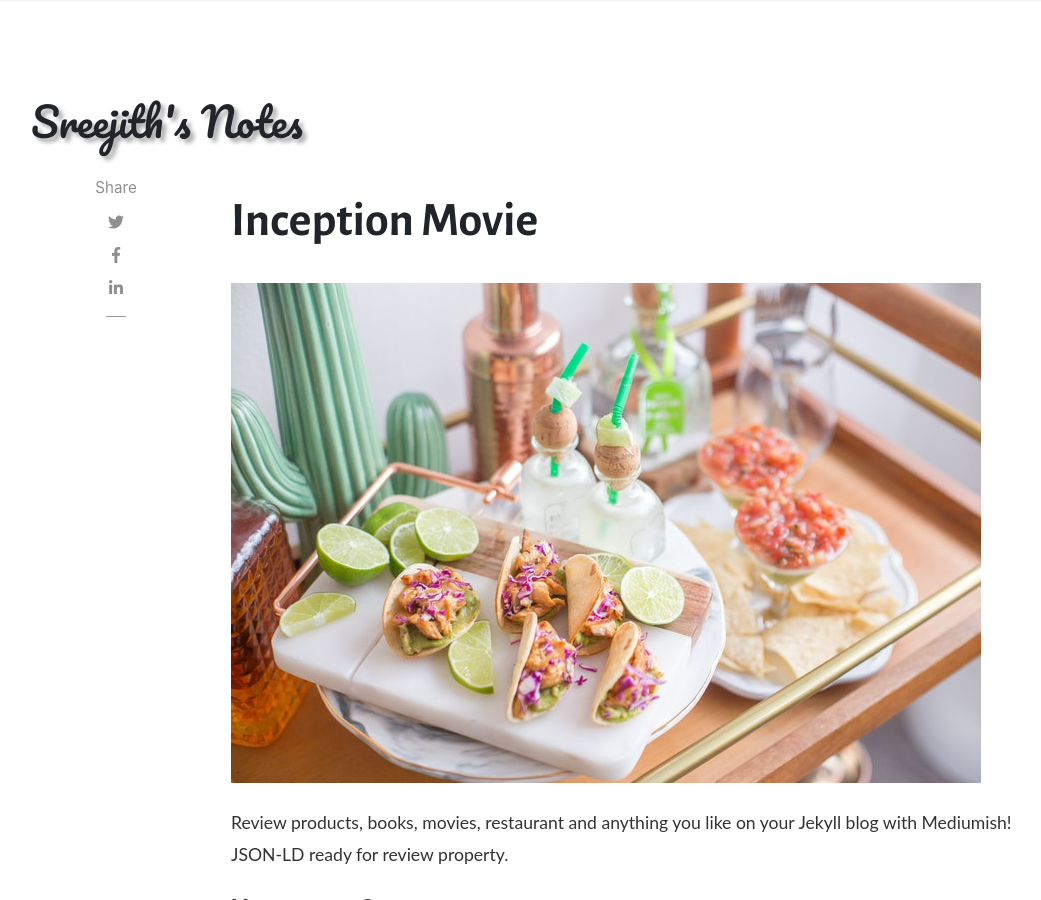
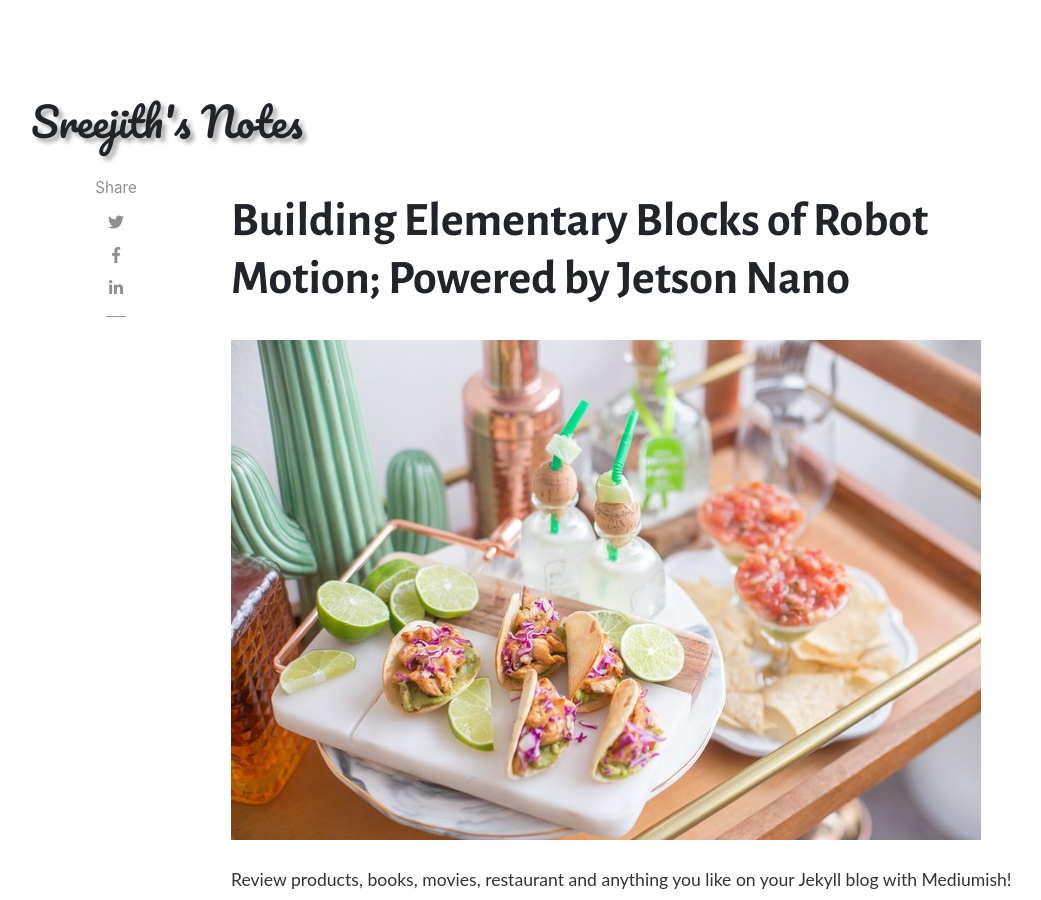
Before and after one commit to darthMaulJr/darthmauljr.github.io, a Jekyll site: the page built from _posts/2018-01-11-customer-service.md, in a window 1280 px wide and 900 px high. Shown: the whole window, without its empty margins (54-1095 px from the left). Built offline with Jekyll 4.4.1, drawn with Linux system fonts in a browser that asks for light colours; nearby versions of some CDN libraries; comment, search, counter and statistics services are not loaded.

Commit message:
Update Header for Post

```diff
--- a/_posts/2018-01-11-customer-service.md
+++ b/_posts/2018-01-11-customer-service.md
@@ -1,6 +1,6 @@
 ---
 layout: post
-title:  "Inception Movie"
+title:  "Building Elementary Blocks of Robot Motion; Powered by Jetson Nano "
 author: John
 categories: [ Jekyll, tutorial ]
 tags: [red, yellow]
```
